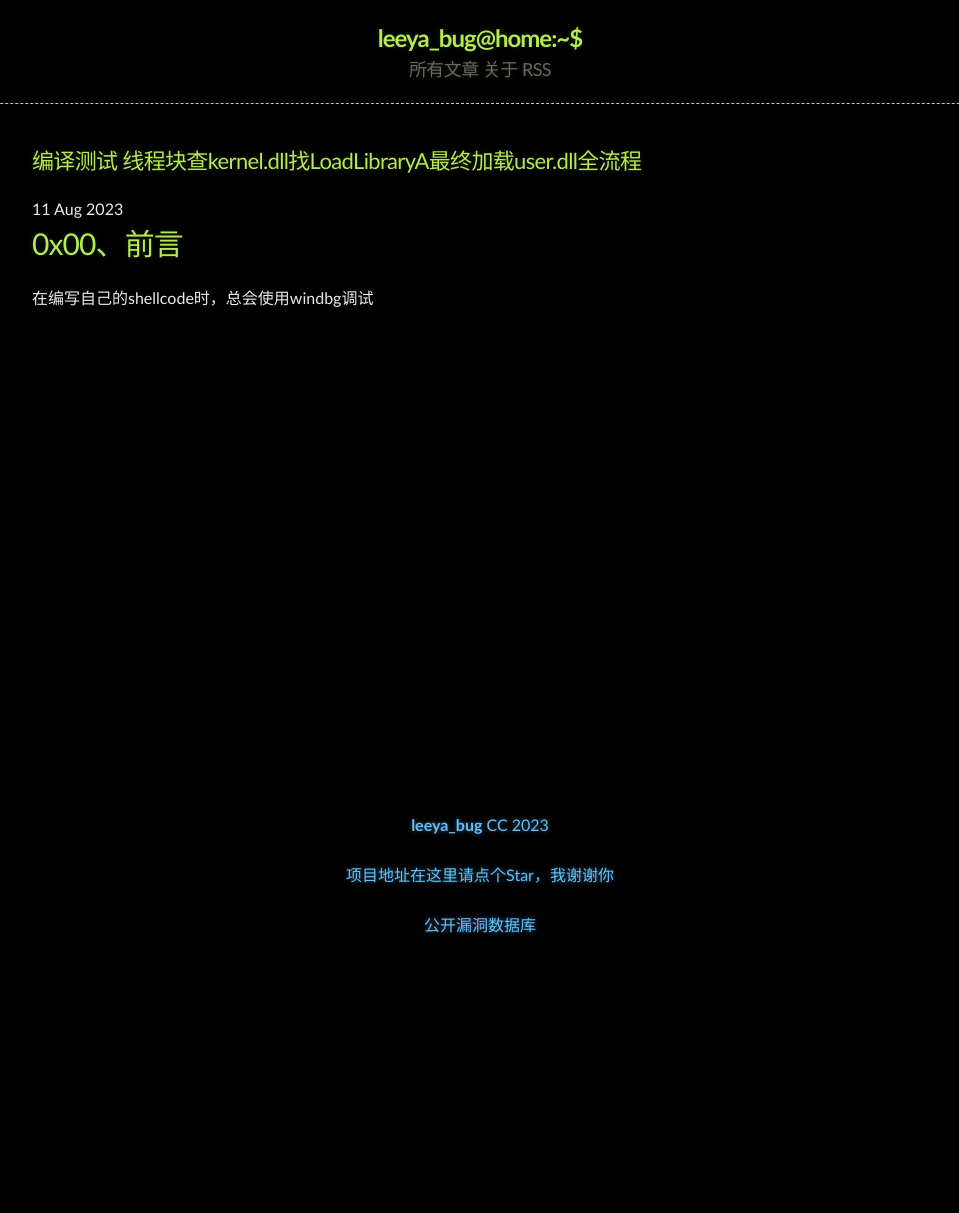
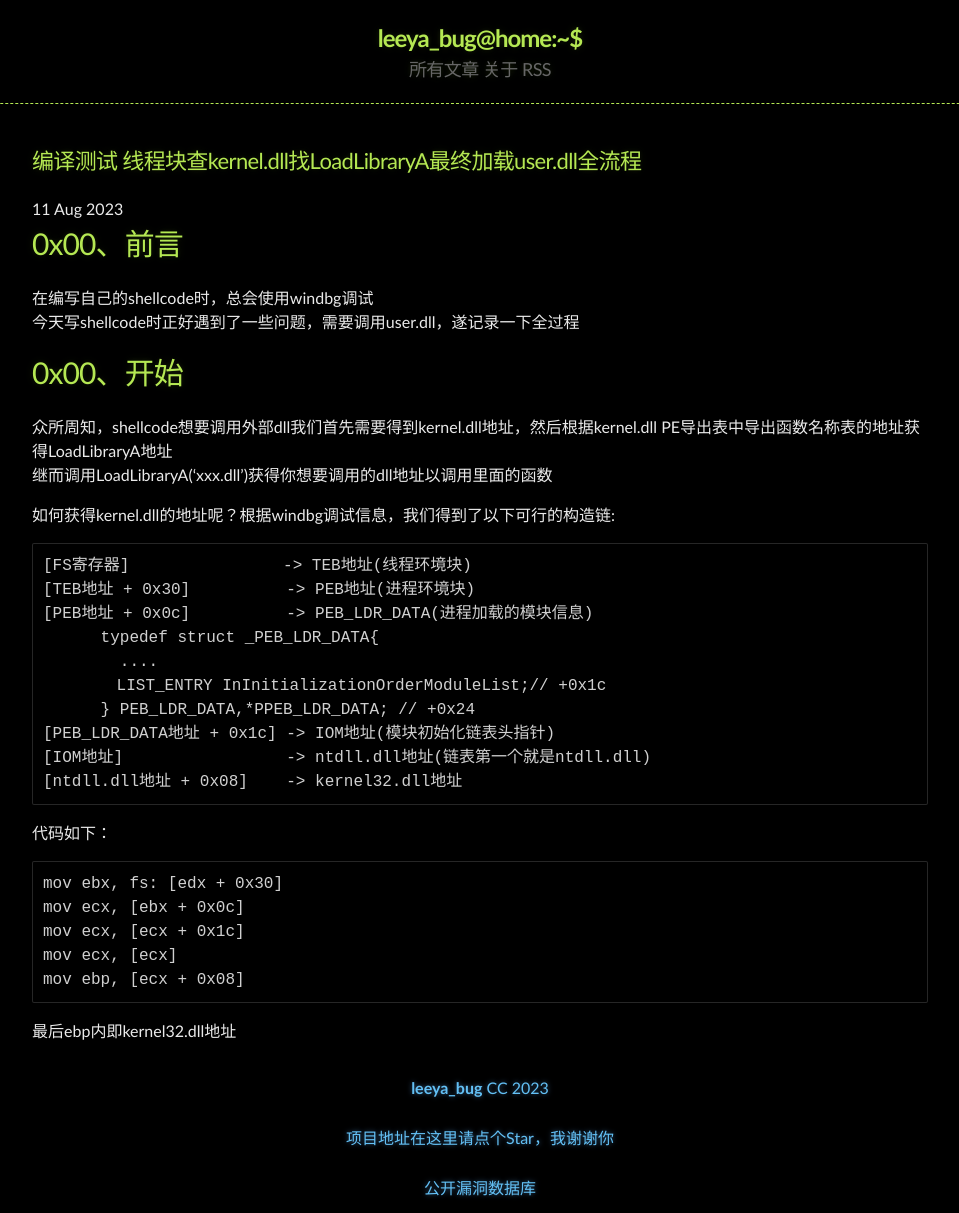
Before and after one commit to Leeyangee/leeyangee.github.io, a Jekyll site: the page built from _posts/2023-08-11-编译测试 TEB查kernel.dll找LoadLibraryA最终加载user.dll全流程.md, in a window 1280 px wide. Shown: the whole page, without its empty margins (160-1119 px from the left). Built offline with Jekyll 4.4.1, drawn with Linux system fonts in a browser that asks for light colours; before the commit the page ends 950 px from its top, so only the background shows below that.

Commit message:
Update 2023-08-11-编译测试 TEB查kernel.dll找LoadLibraryA最终加载user.dll全流程.md

````diff
--- a/_posts/2023-08-11-编译测试 TEB查kernel.dll找LoadLibraryA最终加载user.dll全流程.md
+++ b/_posts/2023-08-11-编译测试 TEB查kernel.dll找LoadLibraryA最终加载user.dll全流程.md
@@ -5,3 +5,32 @@ published: true
 # [](#header-1)0x00、前言
 
 在编写自己的shellcode时，总会使用windbg调试
+今天写shellcode时正好遇到了一些问题，需要调用user.dll，遂记录一下全过程
+
+# [](#header-1)0x00、开始
+
+众所周知，shellcode想要调用外部dll我们首先需要得到kernel.dll地址，然后根据kernel.dll PE导出表中导出函数名称表的地址获得LoadLibraryA地址
+继而调用LoadLibraryA('xxx.dll')获得你想要调用的dll地址以调用里面的函数
+
+如何获得kernel.dll的地址呢？根据windbg调试信息，我们得到了以下可行的构造链:
+```
+[FS寄存器]                -> TEB地址(线程环境块)
+[TEB地址 + 0x30]          -> PEB地址(进程环境块)
+[PEB地址 + 0x0c]          -> PEB_LDR_DATA(进程加载的模块信息)
+      typedef struct _PEB_LDR_DATA{
+        ....
+      　LIST_ENTRY InInitializationOrderModuleList;// +0x1c
+      } PEB_LDR_DATA,*PPEB_LDR_DATA; // +0x24
+[PEB_LDR_DATA地址 + 0x1c] -> IOM地址(模块初始化链表头指针)
+[IOM地址]                 -> ntdll.dll地址(链表第一个就是ntdll.dll)
+[ntdll.dll地址 + 0x08]    -> kernel32.dll地址
+```
+代码如下：
+```
+mov ebx, fs: [edx + 0x30]
+mov ecx, [ebx + 0x0c]
+mov ecx, [ecx + 0x1c]
+mov ecx, [ecx]
+mov ebp, [ecx + 0x08]
+```
+最后ebp内即kernel32.dll地址
````
